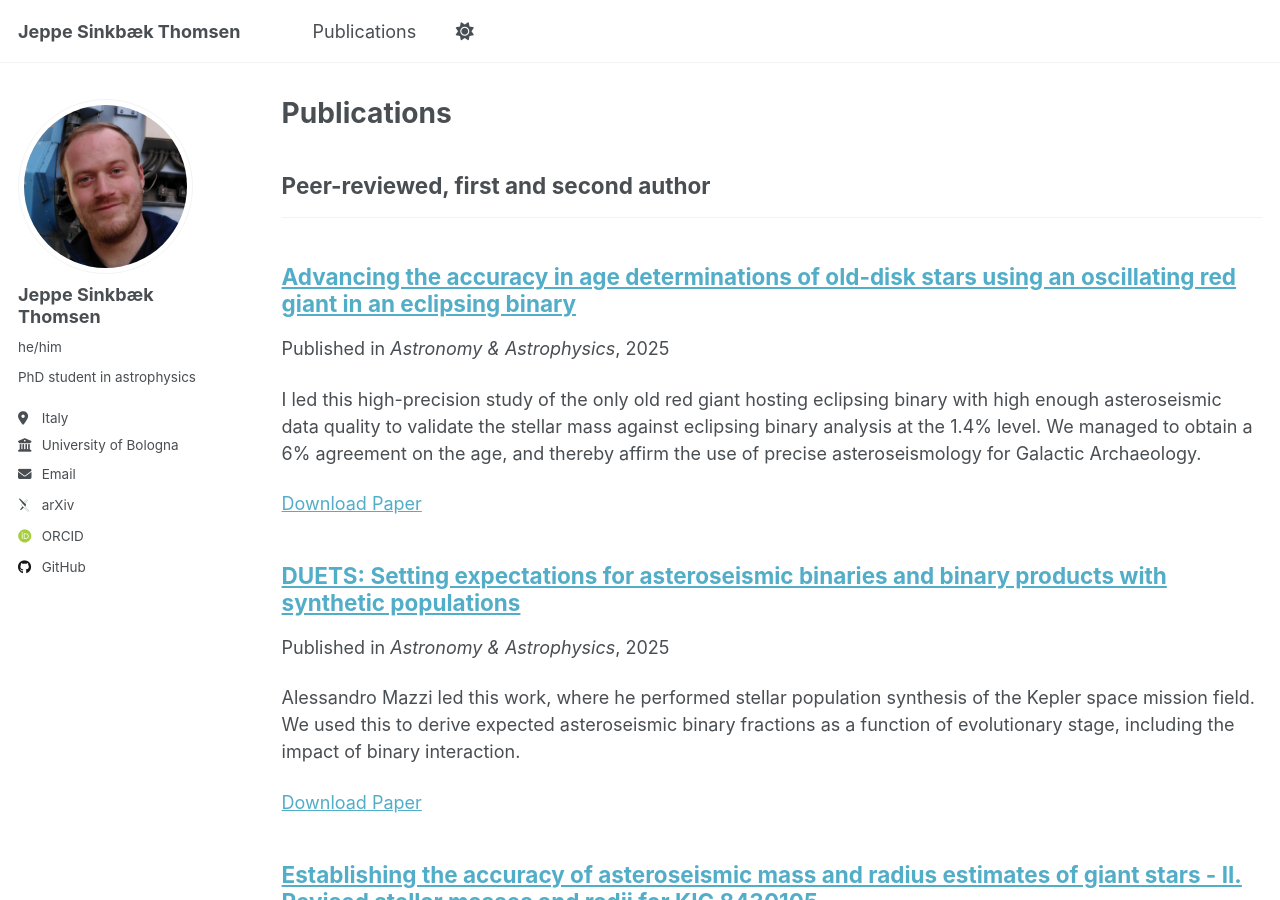
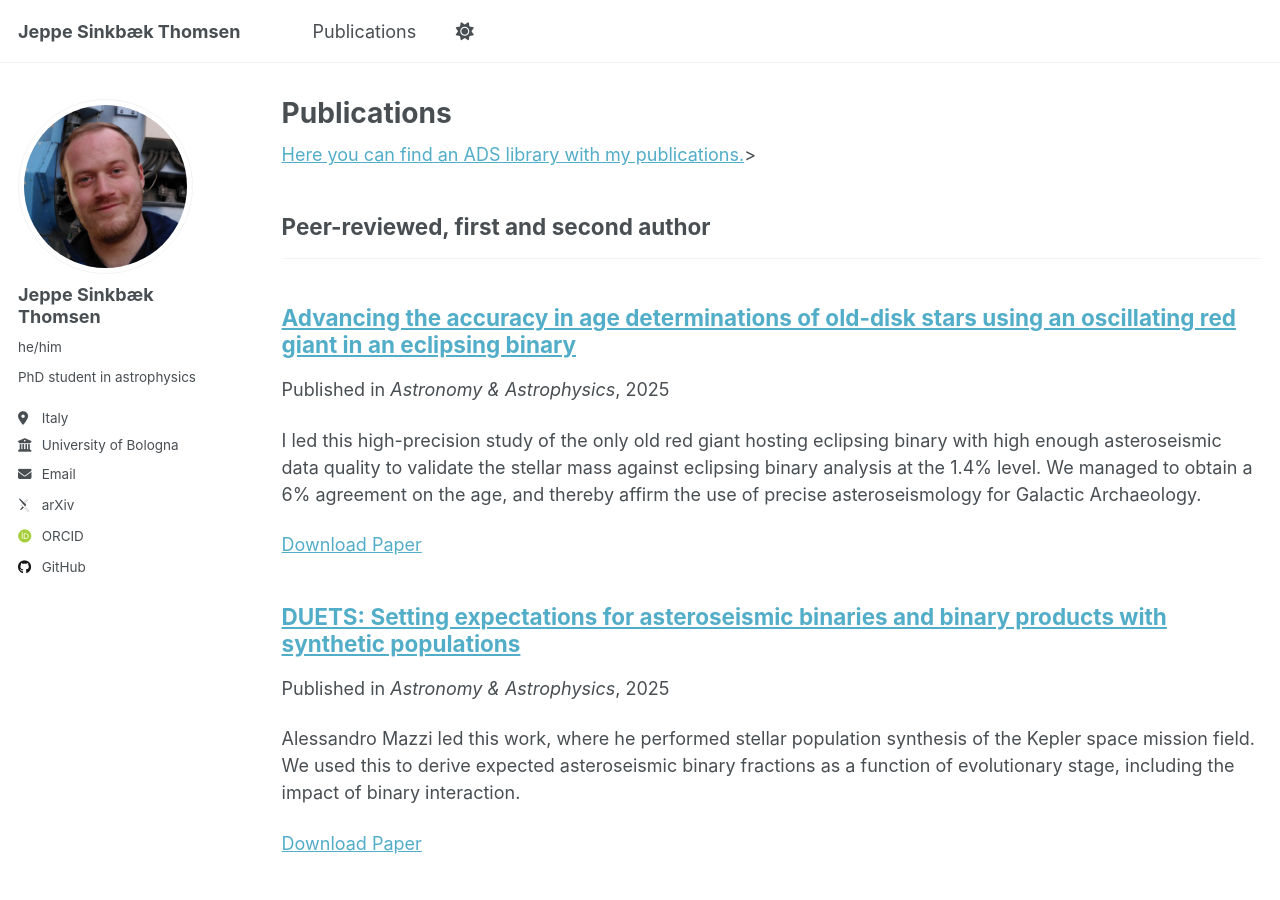
Before and after one commit to jsinkbaek/jsinkbaek.github.io, a Jekyll site: the page built from _pages/publications.html, in a window 1280 px wide and 900 px high. Built offline with Jekyll 4.4.1, drawn with Linux system fonts in a browser that asks for light colours; some web fonts are replaced; a script that is not in the unit is left out.

Commit message:
Update publications.html

```diff
--- a/_pages/publications.html
+++ b/_pages/publications.html
@@ -8,6 +8,8 @@ author_profile: true
 {% if site.author.googlescholar %}
   <div class="wordwrap">You can also find my articles on <a href="{{site.author.googlescholar}}">my Google Scholar profile</a>.</div>
 {% endif %}
+
+<div class="wordwrap"><a href="https://ui.adsabs.harvard.edu/public-libraries/lYE_zLhZR5yyM_dmjuAijg">Here you can find an ADS library with my publications.</a>></div>
 
 {% include base_path %}
 
```
